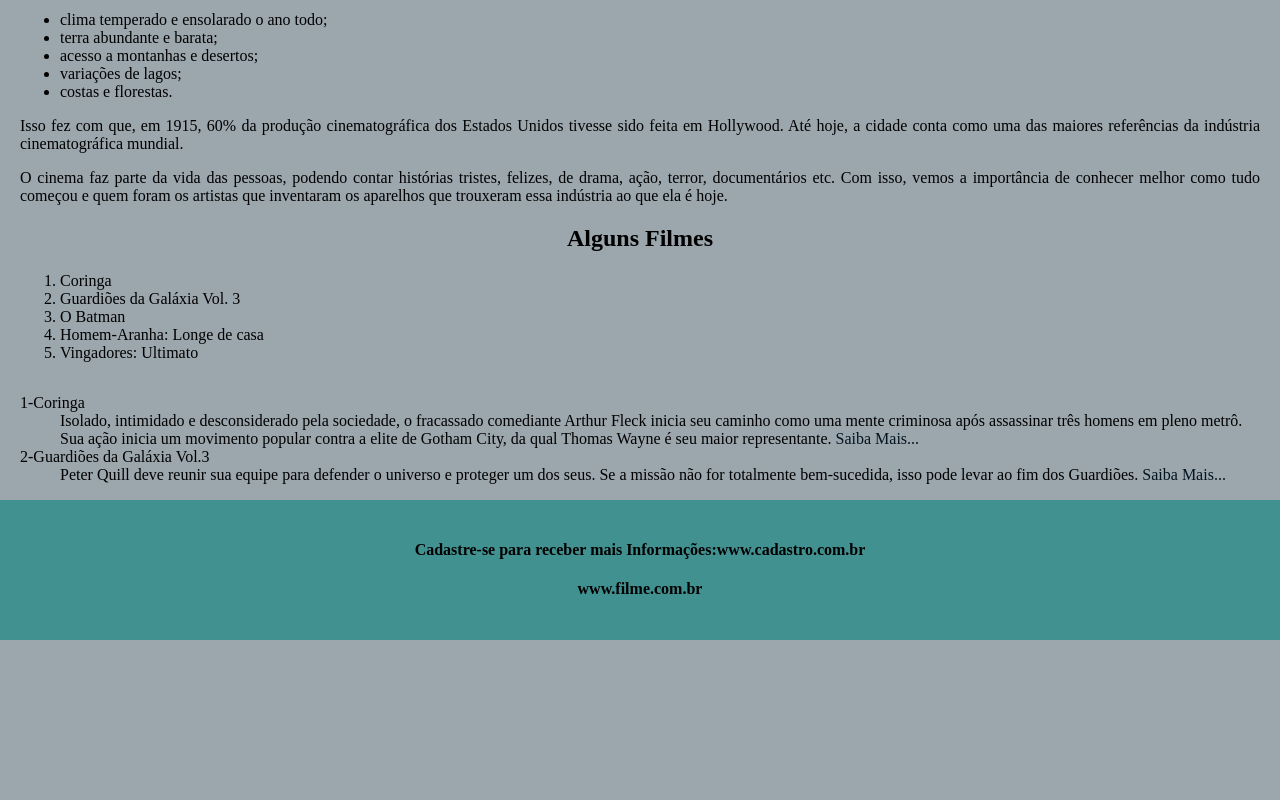
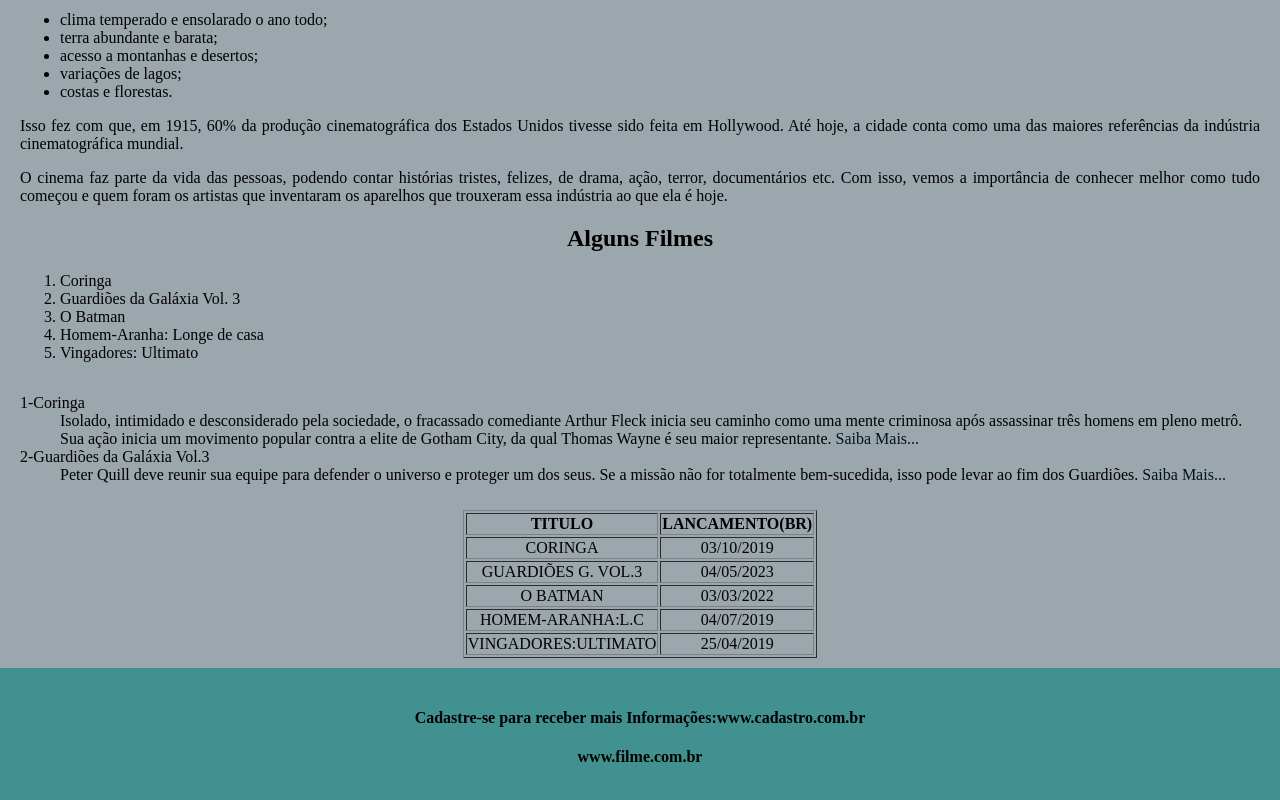
Before and after one commit to SilasMJS/Trab-Av1-Aplic_Web, a plain HTML site: page index.html in a window 1280 px wide. Shown: the part 2404-3204 px from the top of the page. Before the commit the page ends 3044 px from the top, so only its background shows below. Drawn offline with Linux system fonts and the light colour scheme.

Commit message:
10/07/2024 16:35

```diff
--- a/index.html
+++ b/index.html
@@ -221,6 +221,36 @@
 
         </dl>
 
+        <table border="1">
+            <!-- <tr>
+                <th colspan="2">FILMES</th>
+            </tr> -->
+            <tr>
+                <th>TITULO</th>
+                <th>LANCAMENTO(BR)</th>
+            </tr>
+            <tr>
+                <td>CORINGA</td>
+                <td>03/10/2019</td>
+            </tr>
+            <tr>
+                <td>GUARDIÕES G. VOL.3</td>
+                <td>04/05/2023</td>
+            </tr>
+            <tr>
+                <td>O BATMAN</td>
+                <td>03/03/2022</td>
+            </tr>
+            <tr>
+                <td>HOMEM-ARANHA:L.C</td>
+                <td>04/07/2019</td>
+            </tr>
+            <tr>
+                <td>VINGADORES:ULTIMATO</td>
+                <td>25/04/2019</td>
+            </tr>
+        </table>
+
 
     </main>
     <!-- rodapé -->
```
